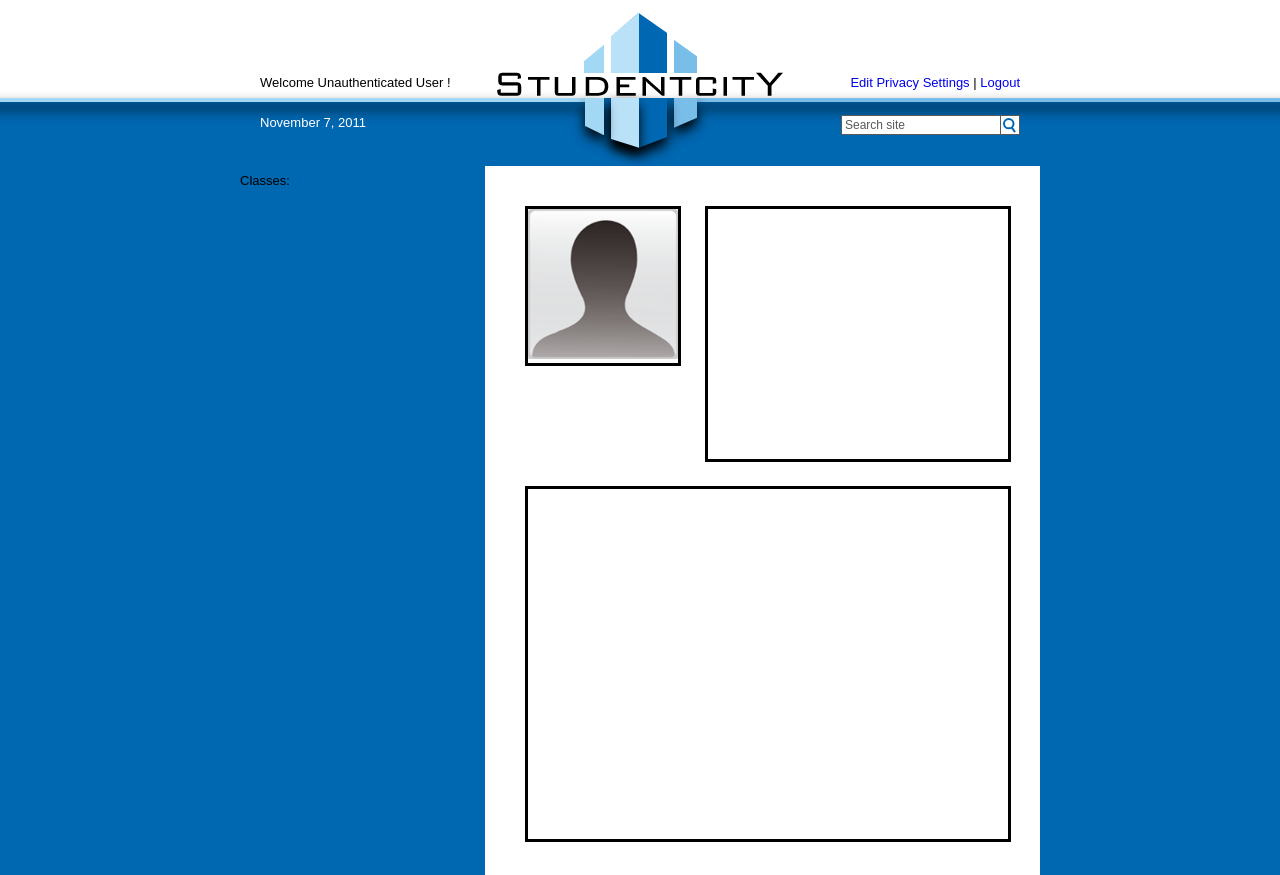
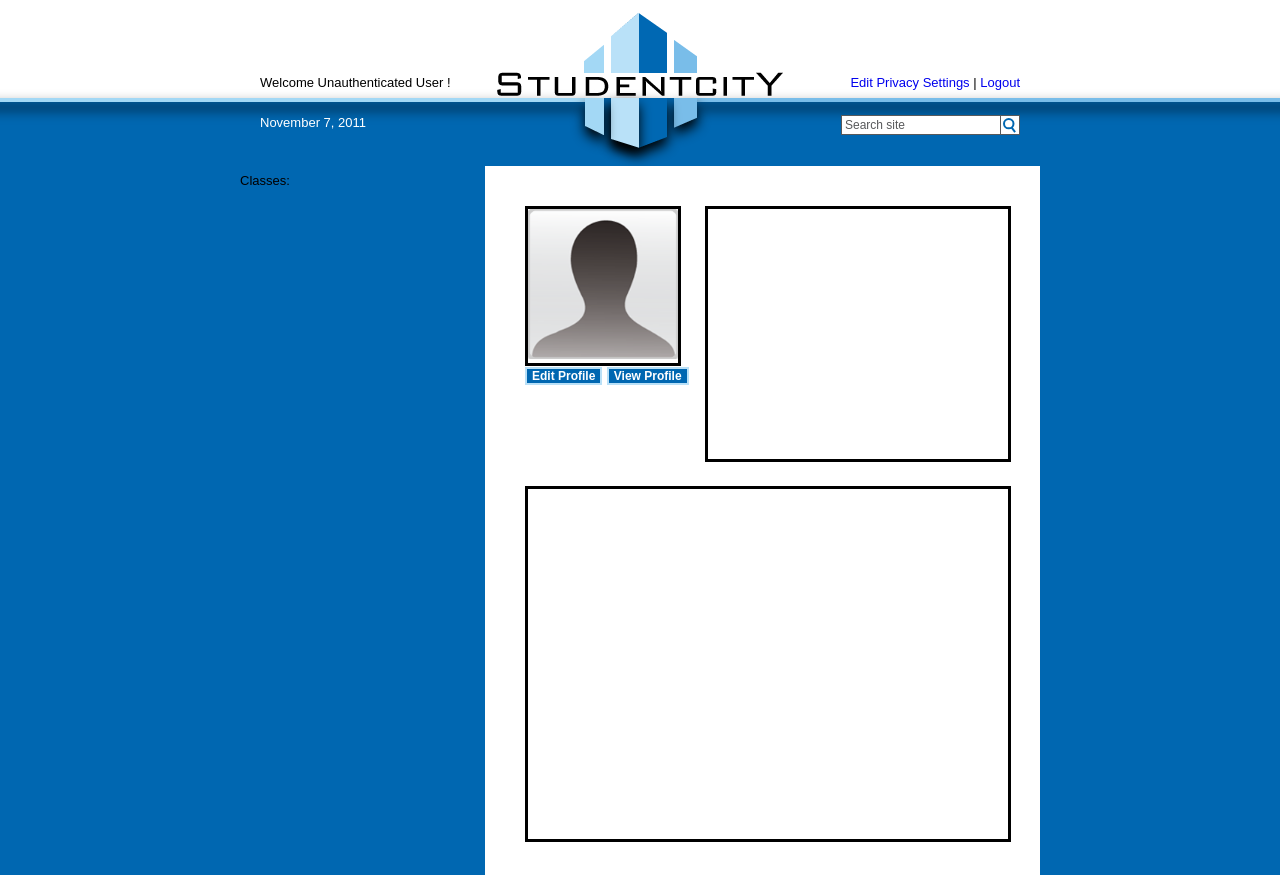
Before and after one commit to vamega/StudentCity, a Django app: template templates/profile/personal.html in a window 1280 px wide. Shown: the top 875 px of the page. Run offline with Django 3.2, Linux system fonts and the light colour scheme; the template is opened without the code that fills it, so the values that code supplies are empty.

Commit message:
small changes to personal.html

```diff
--- a/static/css/style.css
+++ b/static/css/style.css
@@ -152,3 +152,35 @@ p.float_right {
 	height: 100px;
 	width: 800px;
 }
+
+.box_left{
+        position: relative;
+	margin-top: 15px;
+	height: 25px;
+	width: 63px;
+	padding-left: 5px;
+	padding-right: 5px;
+	color: #FFF;
+	background-color: #0067B1;
+	border: 2px solid #B9E0F7;
+	font-family: Arial, sans-serif;
+	font-size: 12px;
+	font-weight: 600;
+	cursor: pointer;
+}
+
+.box_right{
+        position: relative;
+	margin-top: 15px;
+	height: 25px;
+	width: 63px;
+	padding-left: 5px;
+	padding-right: 5px;
+	color: #FFF;
+	background-color: #0067B1;
+	border: 2px solid #B9E0F7;
+	font-family: Arial, sans-serif;
+	font-size: 12px;
+	font-weight: 600;
+	cursor: pointer;
+}
--- a/templates/profile/personal.html
+++ b/templates/profile/personal.html
@@ -17,6 +17,10 @@
     <div id="profile_picture" style="border:3px solid black; width:150px; position:absolute; left:40px; top:40px; max-height:250px;" >
         <img src="{{ student.profile_picture_url|default:'/static/images/default_profile_picture.png' }}" style="width:150px" />
     </div>
+    <div id="profile_links" style="width:175px; position:absolute; left:40px; top:200px;">
+        <a href="home/settings" class="box_left">Edit Profile</a>
+        <a href="home/profile" class="box_right">View Profile</a>
+    </div>
     <div id="profile_topright" style="border:3px solid black; width:300px; min-height:250px; position:absolute; left:220px; top:40px;">
     </div>
     <div id="profile_bottom" style="border:3px solid black; width:480px; min-height:350px; position:absolute; left:40px; top:320px;">
```
